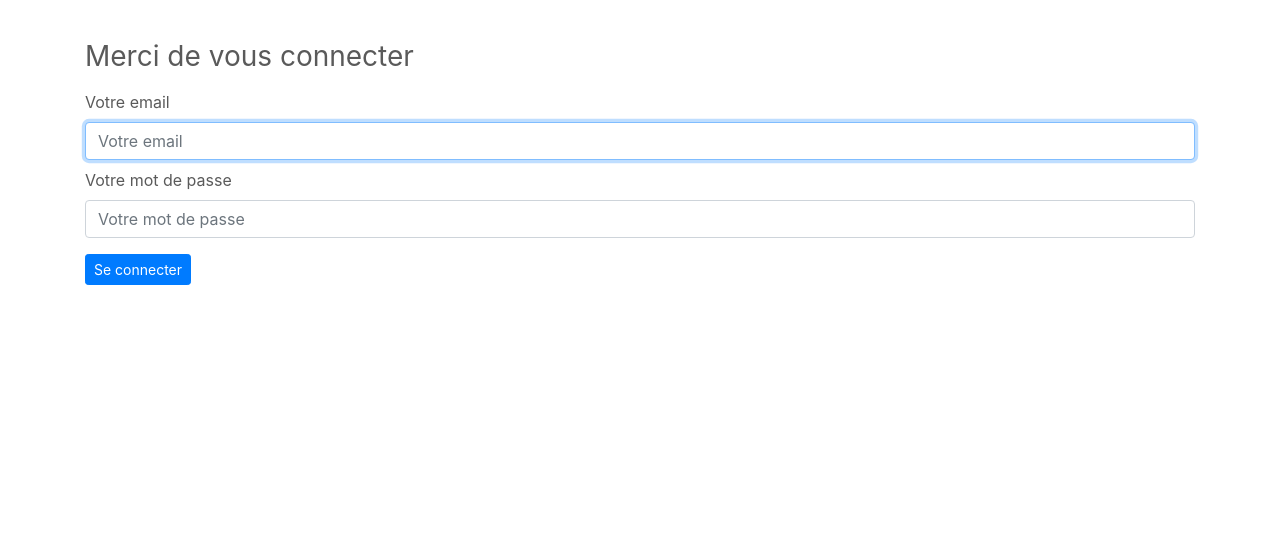
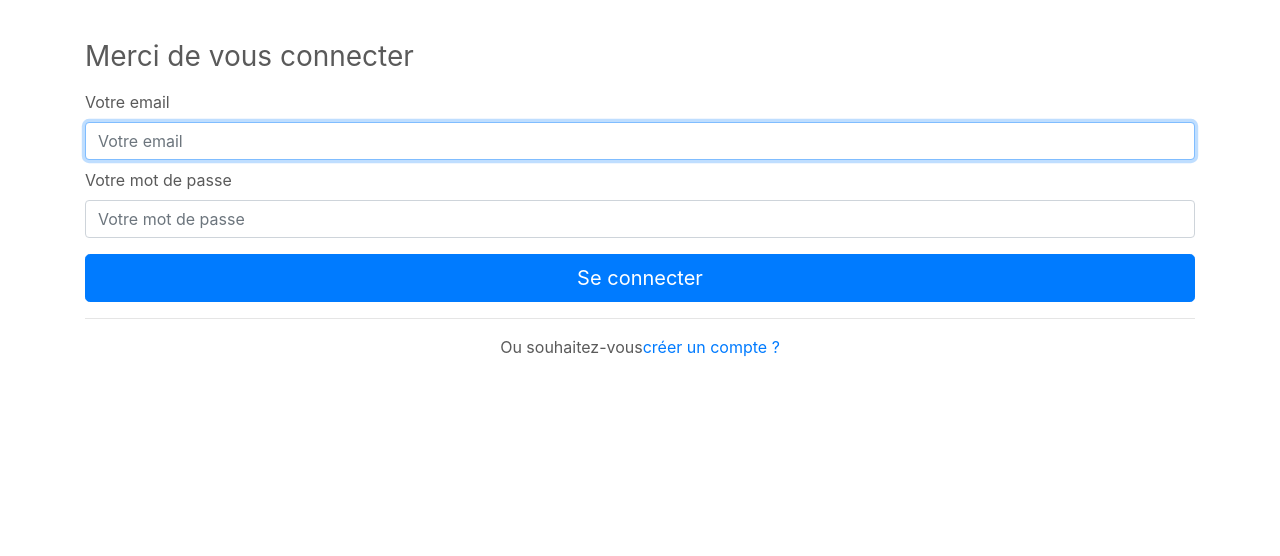
Before and after one commit to PicardRaphael/e-commerce, a Symfony app: template templates/security/login.html.twig in a window 1280 px wide. Shown: the part 56-612 px from the top of the page. Run offline with Twig, Linux system fonts and the light colour scheme; the template is opened without the code that fills it, so the values that code supplies are empty; some libraries are stand-ins or nearby versions.

Commit message:
Modification style

```diff
--- a/templates/cart/index.html.twig
+++ b/templates/cart/index.html.twig
@@ -57,7 +57,7 @@
 <div class="d-flex flex-column align-items-end">
     <p><b>Nombre de produit :</b> {{ cart|length  }}</p>
     <p><b>Total de mon panier :</b> {{ (total / 100)|number_format(2, ',') }} €</p>
-    <a href="" class="btn btn-success btn-block mt-3">Valider mon panier</a>
+    <a href="{{ path('order') }}" class="btn btn-success btn-block mt-3">Valider mon panier</a>
 </div>
 {% else %}
 <hr>
--- a/templates/security/login.html.twig
+++ b/templates/security/login.html.twig
@@ -3,6 +3,7 @@
 {% block title %}Se connecter - La boutique Française {% endblock %}
 
 {% block content %}
+<div class="block-small">
     <form method="post">
         {% if error %}
         <div class="alert alert-danger">{{ error.messageKey|trans(error.messageData, 'security') }}</div>
@@ -34,8 +35,11 @@
                 </label>
             </div>
         #}
-    <button class="btn btn-lg btn-primary btn-sm mt-3" type="submit">
+        <button class="btn btn-lg btn-primary btn-block mt-3" type="submit">
             Se connecter
         </button>
+        <hr>
+        <p class="text-center">Ou souhaitez-vous<a href="{{ path('register')}}">créer un compte ?</a></p>
     </form>
+</div>
 {% endblock %}
```
Lines whose indentation alone changed are shown as unchanged.
